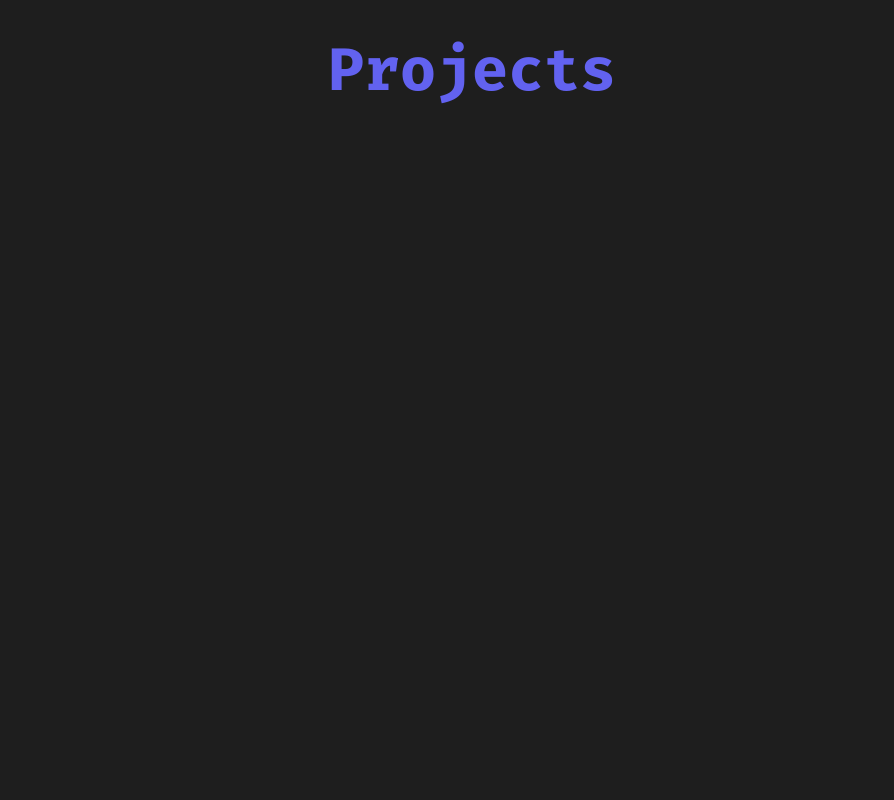
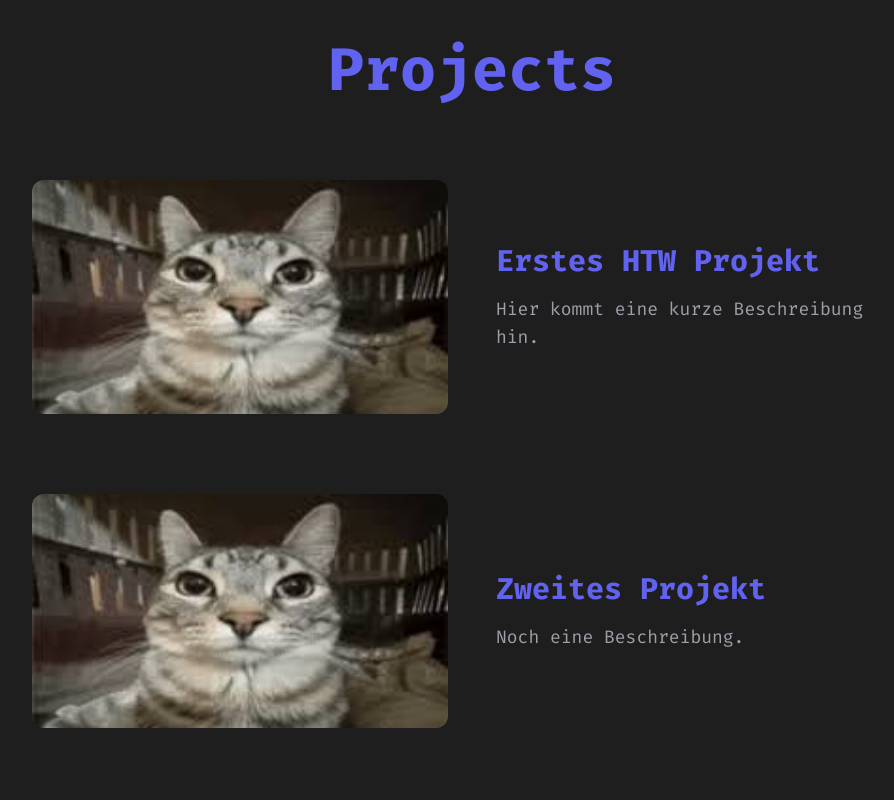
Before and after one commit to Sonic12K12/portfolio-website-nextjs, a Next.js app: page / in a window 1280 px wide. Shown: the top 800 px of the page, without its empty margins (168-1062 px from the left). Built offline with nearby package versions, Linux system fonts and the light colour scheme.

Commit message:
enhance layout structure and add placeholder content

```diff
--- a/src/app/page.js
+++ b/src/app/page.js
@@ -1,17 +1,23 @@
+import Image from "next/image";
 // Projects data array
 const projects = [
   {
     id: 1,
     title: "Erstes HTW Projekt",
     description: "Hier kommt eine kurze Beschreibung hin.",
-    // Placeholder for later
-    imageUrl: "/placeholder.jpg",
+    imageUrl: "/img/placeholder.jpg",
   },
   {
     id: 2,
     title: "Zweites Projekt",
     description: "Noch eine Beschreibung.",
-    imageUrl: "/placeholder2.jpg",
+    imageUrl: "/img/placeholder.jpg",
+  },
+  {
+    id: 3,
+    title: "Drittes Projekt",
+    description: "Eine weiter Beschreibung.",
+    imageUrl: "/img/placeholder.jpg",
   },
 ];
 
@@ -19,10 +25,36 @@ const projects = [
 export default function Home() {
   return (
     // The dark wrapper for the whole page
-    <main className="min-h-screen bg-- text-white p-10">
+    <main className="min-h-screen bg-- text-white p-10 w-3/4 mx-auto">
       <h1 className="text-6xl text-primary font-bold mb-20 text-center">
         Projects
       </h1>
+      {projects.map((project) => {
+        return (
+          <div
+            key={project.id}
+            className="flex flex-col md:flex-row items-center gap-12 mb-20"
+          >
+            <div className="w-full md:w-1/2">
+              <div className="relative w-full aspect-video rounded-xl overflow-hidden bg-zinc-800">
+                <Image
+                  src={project.imageUrl}
+                  alt={project.title}
+                  fill
+                  className="object-cover"
+                  sizes="(max-width: 768px) 100vw, 50vw"
+                />
+              </div>
+            </div>
+            <div className="w-full md:w-1/2">
+              <h2 className="text-3xl font-bold text-primary mb-4">
+                {project.title}
+              </h2>
+              <p className="text-zinc-400 text-lg">{project.description}</p>
+            </div>
+          </div>
+        );
+      })}
     </main>
   );
 }
```
